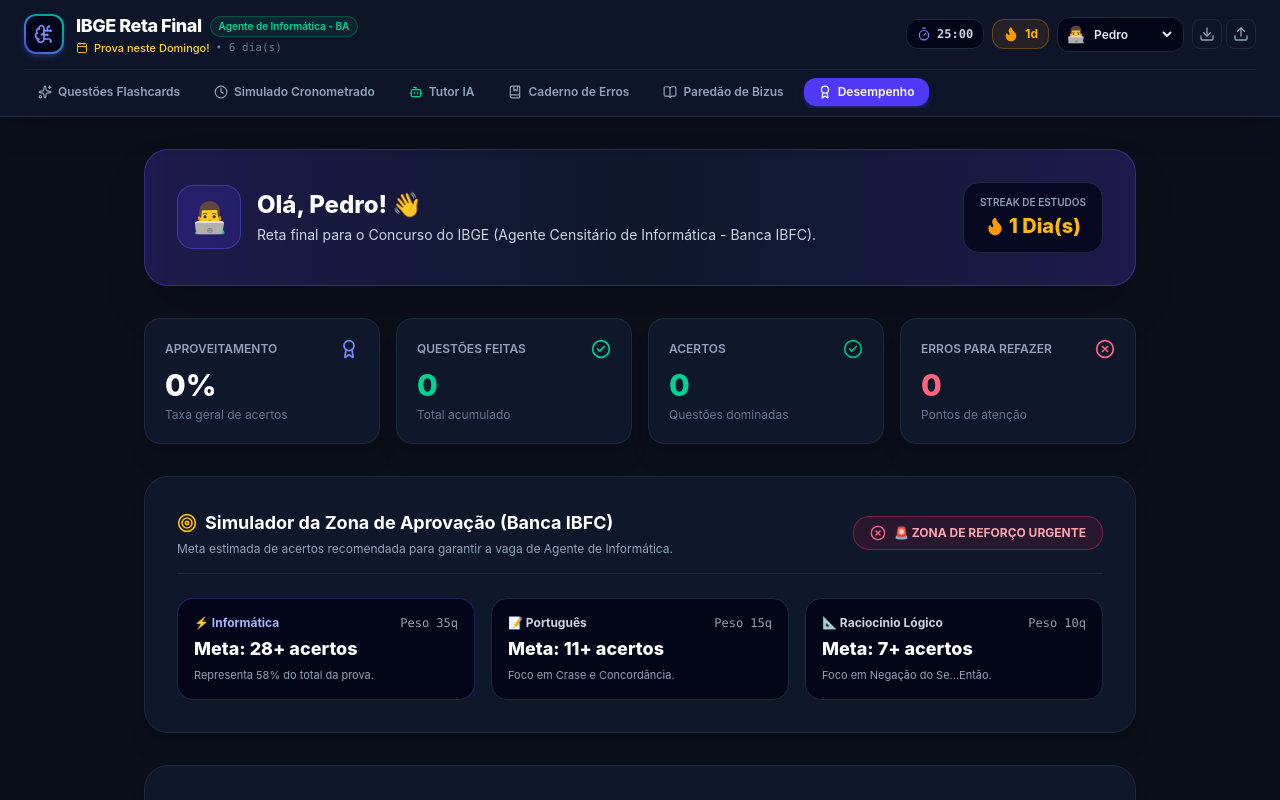
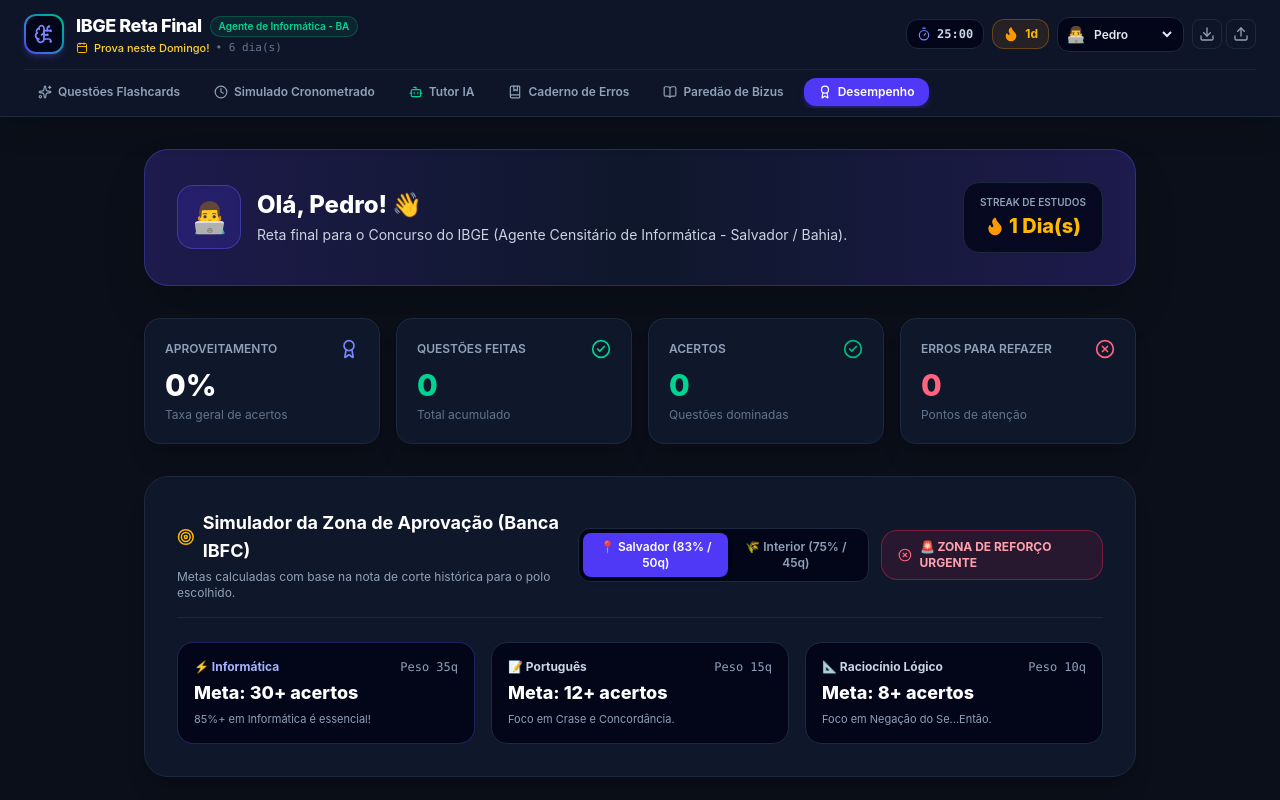
Before and after one commit to pedrodsilval/ibge-estudos-ba, a React (Vite) app: page / in a window 1280 px wide. Both pictures are taken after a click on the button "Desempenho". Shown: the top 800 px of the page. Built offline with nearby package versions, Linux system fonts and the light colour scheme.

Commit message:
Update Dashboard approval targets for Salvador 83% threshold

```diff
--- a/src/components/Dashboard.tsx
+++ b/src/components/Dashboard.tsx
@@ -47,9 +47,12 @@
     }
   });
 
-  // Metas da Zona de Aprovação Prova IBFC (60 Questões)
-  const isApprovalZone = accuracyPercentage >= 75;
-  const isAttentionZone = accuracyPercentage >= 50 && accuracyPercentage < 75;
+  // Region target (Salvador default: 83% / 50q)
+  const [selectedRegion, setSelectedRegion] = React.useState<'salvador' | 'interior'>('salvador');
+
+  const targetPct = selectedRegion === 'salvador' ? 83 : 75;
+  const isApprovalZone = accuracyPercentage >= targetPct;
+  const isAttentionZone = accuracyPercentage >= (targetPct - 20) && accuracyPercentage < targetPct;
 
   return (
     <div className="max-w-5xl mx-auto px-4 py-8 space-y-8">
@@ -65,7 +68,7 @@
               Olá, {activeProfile.name}! 👋
             </h2>
             <p className="text-xs sm:text-sm text-slate-300 mt-1">
-              Reta final para o Concurso do IBGE (Agente Censitário de Informática - Banca IBFC).
+              Reta final para o Concurso do IBGE (Agente Censitário de Informática - Salvador / Bahia).
             </p>
           </div>
         </div>
@@ -126,13 +129,40 @@
       <div className="bg-slate-900 border border-slate-800 p-6 sm:p-8 rounded-3xl shadow-xl space-y-6">
         <div className="flex flex-col sm:flex-row sm:items-center justify-between gap-4 border-b border-slate-800 pb-4">
           <div>
+            <div className="flex items-center gap-2">
               <h3 className="text-base sm:text-lg font-bold text-white flex items-center gap-2">
                 <Target className="w-5 h-5 text-amber-400" />
                 Simulador da Zona de Aprovação (Banca IBFC)
               </h3>
+            </div>
             <p className="text-xs text-slate-400 mt-1">
-              Meta estimada de acertos recomendada para garantir a vaga de Agente de Informática.
+              Metas calculadas com base na nota de corte histórica para o polo escolhido.
             </p>
+          </div>
+
+          <div className="flex flex-col sm:flex-row items-start sm:items-center gap-3">
+            {/* Seletor de Polo */}
+            <div className="bg-slate-950 p-1 rounded-xl border border-slate-800 flex text-xs">
+              <button
+                onClick={() => setSelectedRegion('salvador')}
+                className={`px-3 py-1.5 rounded-lg font-semibold transition-all ${
+                  selectedRegion === 'salvador'
+                    ? 'bg-indigo-600 text-white shadow-md'
+                    : 'text-slate-400 hover:text-white'
+                }`}
+              >
+                📍 Salvador (83% / 50q)
+              </button>
+              <button
+                onClick={() => setSelectedRegion('interior')}
+                className={`px-3 py-1.5 rounded-lg font-semibold transition-all ${
+                  selectedRegion === 'interior'
+                    ? 'bg-indigo-600 text-white shadow-md'
+                    : 'text-slate-400 hover:text-white'
+                }`}
+              >
+                🌾 Interior (75% / 45q)
+              </button>
             </div>
 
             <div className={`px-4 py-2 rounded-2xl border text-xs font-bold flex items-center space-x-2 ${
@@ -150,7 +180,7 @@
               ) : isAttentionZone ? (
                 <>
                   <AlertTriangle className="w-4 h-4 text-amber-400" />
-                <span>⚠️ ZONA DE ATENÇÃO (REVISAR)</span>
+                  <span>⚠️ ZONA DE ATENÇÃO</span>
                 </>
               ) : (
                 <>
@@ -160,8 +190,9 @@
               )}
             </div>
           </div>
+        </div>
 
-        {/* METAS POR MATÉRIA */}
+        {/* METAS POR MATÉRIA (DINÂMICAS) */}
         <div className="grid grid-cols-1 sm:grid-cols-3 gap-4">
 
           <div className="p-4 bg-slate-950 rounded-2xl border border-indigo-500/30">
@@ -169,8 +200,12 @@
               <span className="text-xs font-bold text-indigo-300">⚡ Informática</span>
               <span className="text-xs font-mono text-slate-400">Peso 35q</span>
             </div>
-            <div className="text-lg font-extrabold text-white">Meta: 28+ acertos</div>
-            <p className="text-[11px] text-slate-400 mt-1">Representa 58% do total da prova.</p>
+            <div className="text-lg font-extrabold text-white">
+              Meta: {selectedRegion === 'salvador' ? '30+' : '28+'} acertos
+            </div>
+            <p className="text-[11px] text-slate-400 mt-1">
+              {selectedRegion === 'salvador' ? '85%+ em Informática é essencial!' : 'Representa 58% do total da prova.'}
+            </p>
           </div>
 
           <div className="p-4 bg-slate-950 rounded-2xl border border-slate-800">
@@ -178,7 +213,9 @@
               <span className="text-xs font-bold text-slate-300">📝 Português</span>
               <span className="text-xs font-mono text-slate-400">Peso 15q</span>
             </div>
-            <div className="text-lg font-extrabold text-white">Meta: 11+ acertos</div>
+            <div className="text-lg font-extrabold text-white">
+              Meta: {selectedRegion === 'salvador' ? '12+' : '11+'} acertos
+            </div>
             <p className="text-[11px] text-slate-400 mt-1">Foco em Crase e Concordância.</p>
           </div>
 
@@ -187,7 +224,9 @@
               <span className="text-xs font-bold text-slate-300">📐 Raciocínio Lógico</span>
               <span className="text-xs font-mono text-slate-400">Peso 10q</span>
             </div>
-            <div className="text-lg font-extrabold text-white">Meta: 7+ acertos</div>
+            <div className="text-lg font-extrabold text-white">
+              Meta: {selectedRegion === 'salvador' ? '8+' : '7+'} acertos
+            </div>
             <p className="text-[11px] text-slate-400 mt-1">Foco em Negação do Se...Então.</p>
           </div>
 
```
Lines whose indentation alone changed are shown as unchanged.
